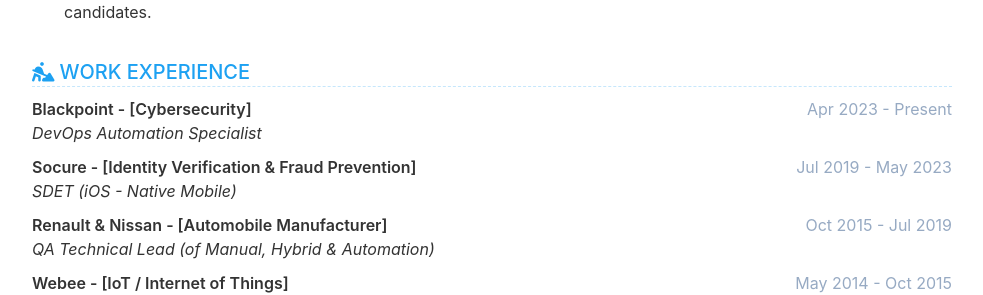
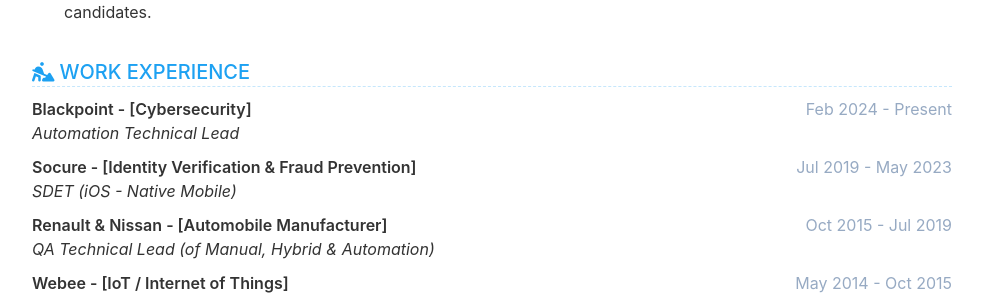
Before and after one commit to cvera08/short-resume, a Jekyll site: the page built from index.html, in a window 1280 px wide and 900 px high, scrolled down 1722 px. Shown: the part 161-456 px from the top of the window, without its empty margins (148-1131 px from the left). Built offline with Jekyll 4.4.1, drawn with Linux system fonts in a browser that asks for light colours.

Commit message:
feat: multi roles support

```diff
--- a/_data/data.yml
+++ b/_data/data.yml
@@ -117,9 +117,12 @@ experience:
 
   items:
     - company: Blackpoint - [Cybersecurity]
+      date: Feb 2024 - Present
+      role: Automation Technical Lead
+    - company:
       link:
       tags:
-      date: Apr 2023 - Present
+      date: Apr 2023 - March 2024
       role: DevOps Automation Specialist
       location:
       description: |
```
